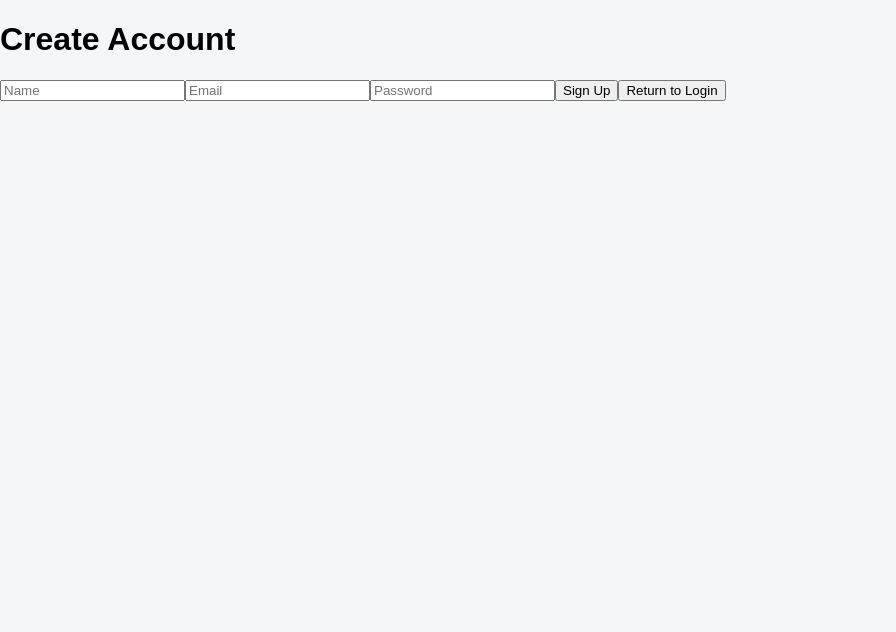
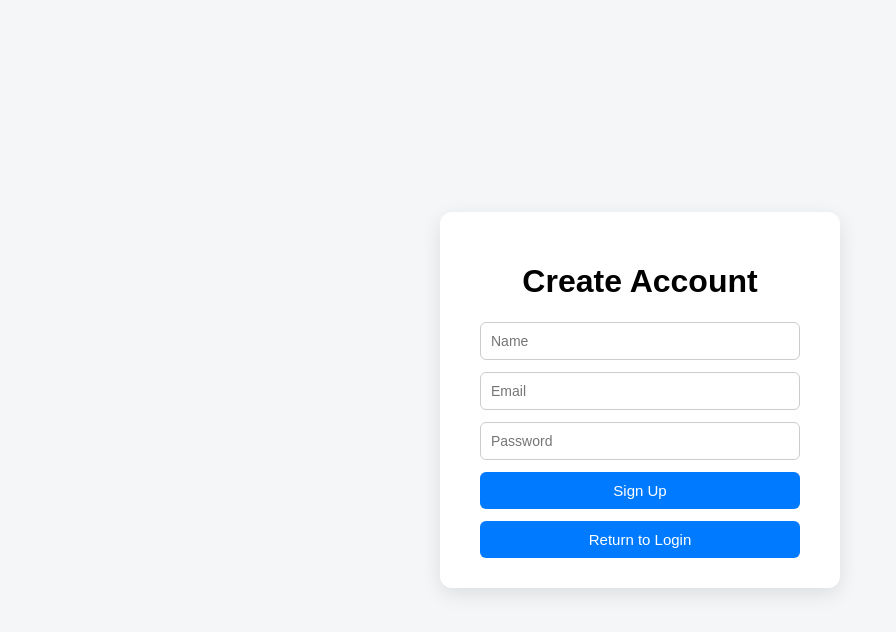
Before and after one commit to AAknow/Budgeting-Application, a React (Create React App) app in the folder client/: page /signup in a window 1280 px wide. Shown: the top 632 px of the page, without its empty margins (0-896 px from the left). Built offline with nearby package versions, Linux system fonts and the light colour scheme.

Commit message:
add App div and form-container div. Adjust nesting

```diff
--- a/client/src/pages/Signup.js
+++ b/client/src/pages/Signup.js
@@ -49,8 +49,8 @@ function Signup() {
     };
 
     return (
-        <div>
-
+        <div className="App">
+            <div className="form-container">
                 <h1>Create Account</h1>
 
                 {error && (
@@ -93,7 +93,7 @@ function Signup() {
                 <button onClick={() => navigate("/")}>
                     Return to Login
                 </button>
-
+            </div>
         </div>
     );
 }
```
Lines whose indentation alone changed are shown as unchanged.
